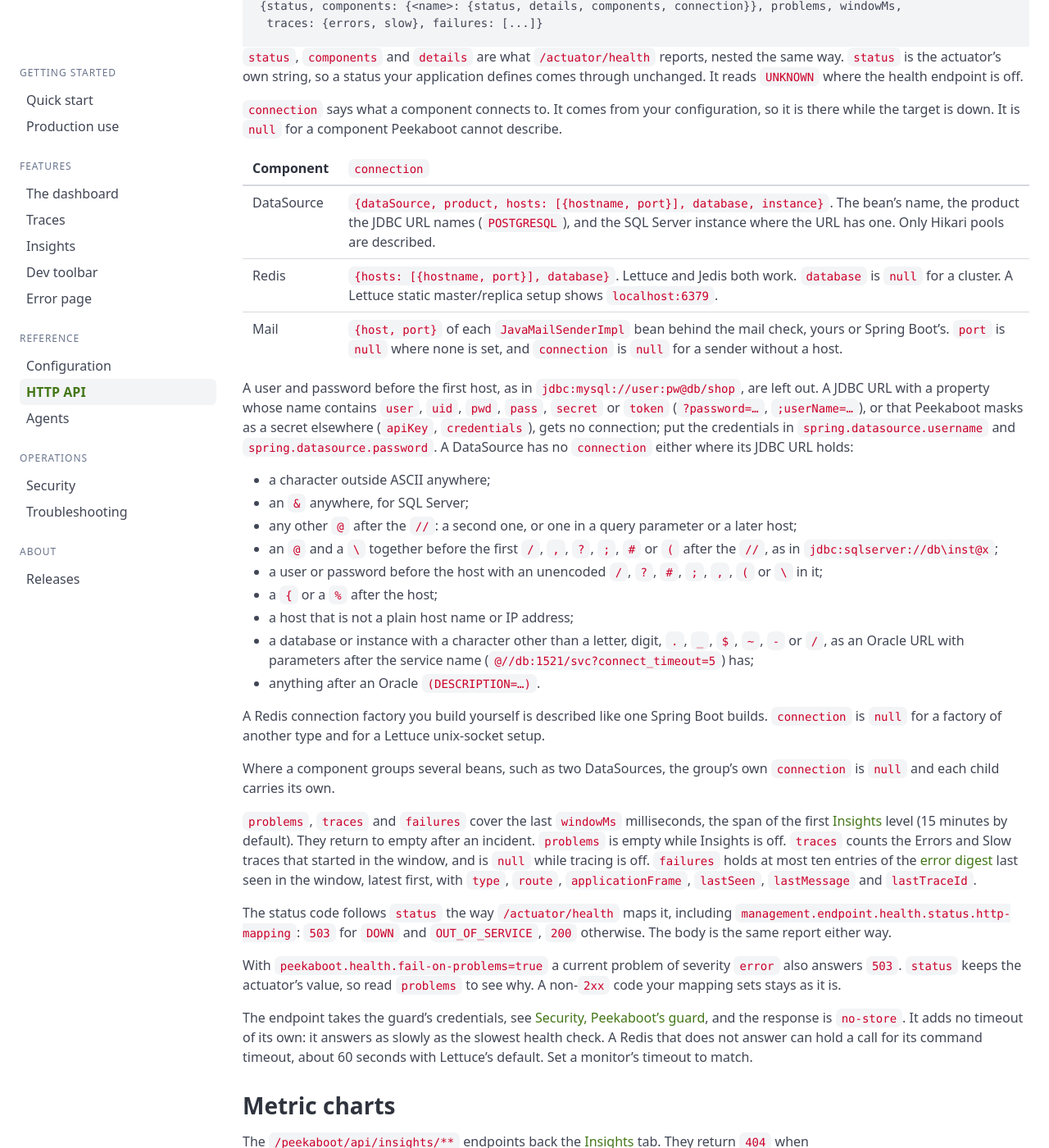
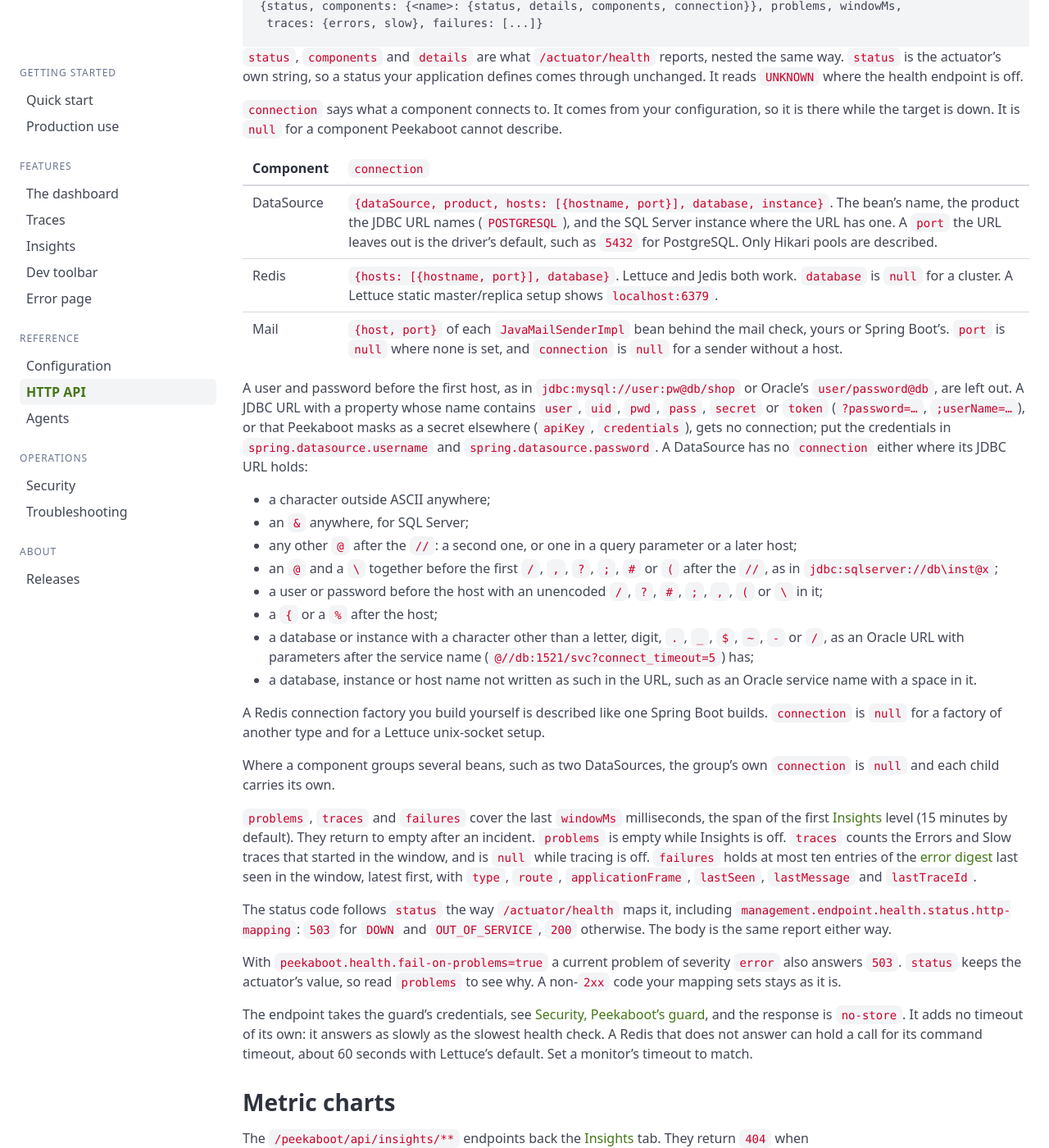
Before and after one commit to peekaboot-org/peekaboot-org.github.io, a Jekyll site: the page built from docs/api.md, in a window 1280 px wide and 1400 px high, scrolled down 14447 px. Shown: the whole window at 82% size. Built offline with Jekyll 4.4.1, drawn with Linux system fonts in a browser that asks for light colours.

Commit message:
docs: update the DataSource connection rules

```diff
--- a/docs/api.md
+++ b/docs/api.md
@@ -545,14 +545,14 @@ while the target is down. It is `null` for a component Peekaboot cannot describe
 
 | Component | `connection` |
 |---|---|
-| DataSource | `{dataSource, product, hosts: [{hostname, port}], database, instance}`. The bean's name, the product the JDBC URL names (`POSTGRESQL`), and the SQL Server instance where the URL has one. Only Hikari pools are described. |
+| DataSource | `{dataSource, product, hosts: [{hostname, port}], database, instance}`. The bean's name, the product the JDBC URL names (`POSTGRESQL`), and the SQL Server instance where the URL has one. A `port` the URL leaves out is the driver's default, such as `5432` for PostgreSQL. Only Hikari pools are described. |
 | Redis | `{hosts: [{hostname, port}], database}`. Lettuce and Jedis both work. `database` is `null` for a cluster. A Lettuce static master/replica setup shows `localhost:6379`. |
 | Mail | `{host, port}` of each `JavaMailSenderImpl` bean behind the mail check, yours or Spring Boot's. `port` is `null` where none is set, and `connection` is `null` for a sender without a host. |
 
-A user and password before the first host, as in `jdbc:mysql://user:pw@db/shop`, are left out. A
-JDBC URL with a property whose name contains `user`, `uid`, `pwd`, `pass`, `secret` or `token`
-(`?password=…`, `;userName=…`), or that Peekaboot masks as a secret elsewhere (`apiKey`,
-`credentials`), gets no connection; put the credentials in `spring.datasource.username` and
+A user and password before the first host, as in `jdbc:mysql://user:pw@db/shop` or Oracle's
+`user/password@db`, are left out. A JDBC URL with a property whose name contains `user`, `uid`,
+`pwd`, `pass`, `secret` or `token` (`?password=…`, `;userName=…`), or that Peekaboot masks as a
+secret elsewhere (`apiKey`, `credentials`), gets no connection; put the credentials in `spring.datasource.username` and
 `spring.datasource.password`. A DataSource has no `connection` either where its JDBC URL holds:
 
 - a character outside ASCII anywhere;
@@ -562,11 +562,11 @@ JDBC URL with a property whose name contains `user`, `uid`, `pwd`, `pass`, `secr
   `jdbc:sqlserver://db\inst@x`;
 - a user or password before the host with an unencoded `/`, `?`, `#`, `;`, `,`, `(` or `\` in it;
 - a `{` or a `%` after the host;
-- a host that is not a plain host name or IP address;
 - a database or instance with a character other than a letter, digit, `.`, `_`, `$`, `~`, `-` or
   `/`, as an Oracle URL with parameters after the service name (`@//db:1521/svc?connect_timeout=5`)
   has;
-- anything after an Oracle `(DESCRIPTION=…)`.
+- a database, instance or host name not written as such in the URL, such as an Oracle service name
+  with a space in it.
 
 A Redis connection factory you build yourself is described like one Spring Boot builds.
 `connection` is `null` for a factory of another type and for a Lettuce unix-socket setup.
```
Also changed, not shown: docs/security.md (+1 -1 lines).
